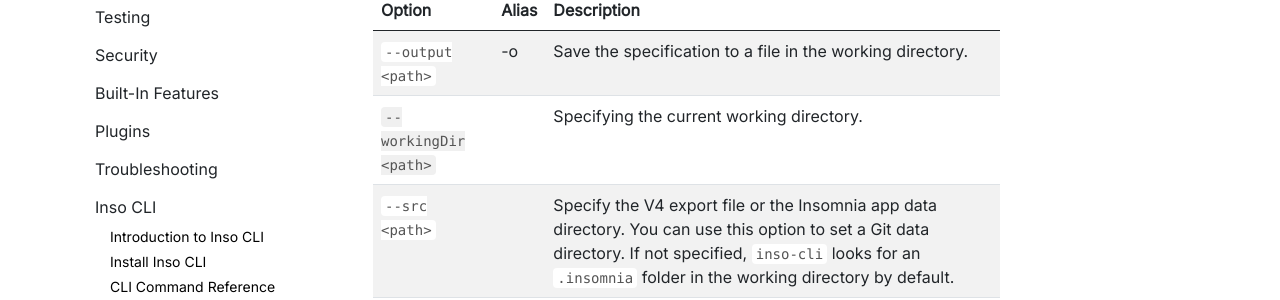
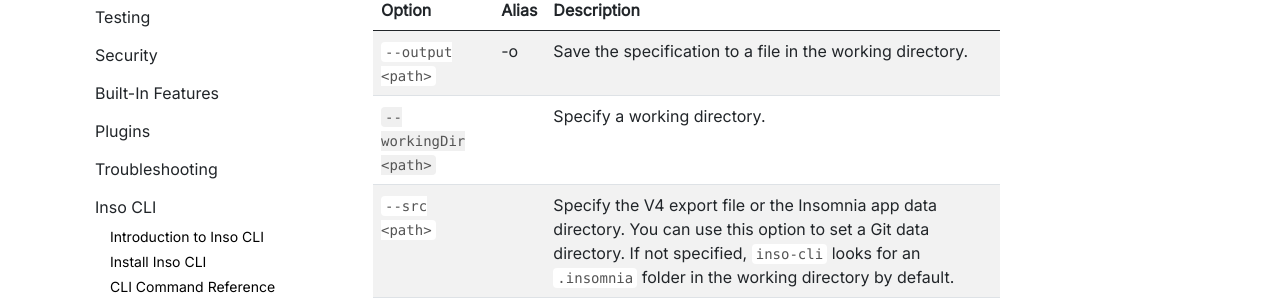
Before and after one commit to Kong/insomnia-docs, a Jekyll site: the page built from docs/inso-cli/cli-command-reference/inso-export-spec.md, in a window 1280 px wide and 900 px high, scrolled down 358 px. Shown: the part 154-454 px from the top of the window. Built offline with Jekyll 4.4.1, drawn with Linux system fonts in a browser that asks for light colours; comment, search, counter and statistics services are not loaded.

Commit message:
Update docs/inso-cli/cli-command-reference/inso-export-spec.md
Co-authored-by: lena-larionova <54370747+lena-larionova@users.noreply.github.com>

```diff
--- a/docs/inso-cli/cli-command-reference/inso-export-spec.md
+++ b/docs/inso-cli/cli-command-reference/inso-export-spec.md
@@ -21,7 +21,7 @@ inso export spec [identifier]
 Option  | Alias | Description
 ----- | ------ | -------
 `--output <path>` | -o | Save the specification to a file in the working directory.
-`--workingDir <path>` || Specifying the current working directory.
+`--workingDir <path>` || Specify a working directory.
 `--src <path>` || Specify the V4 export file or the Insomnia app data directory. You can use this option to set a Git data directory. If not specified, `inso-cli` looks for an `.insomnia` folder in the working directory by default.
 
 ## Examples
```
